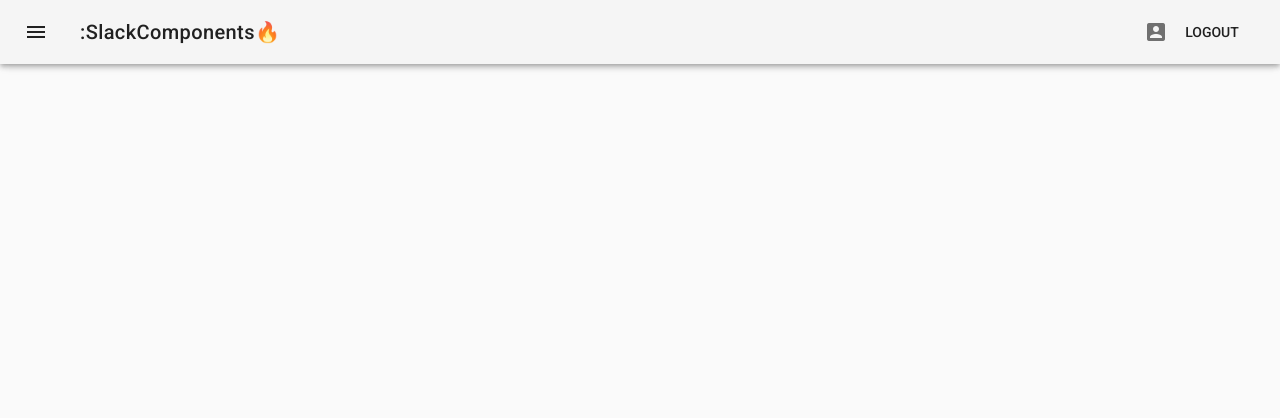
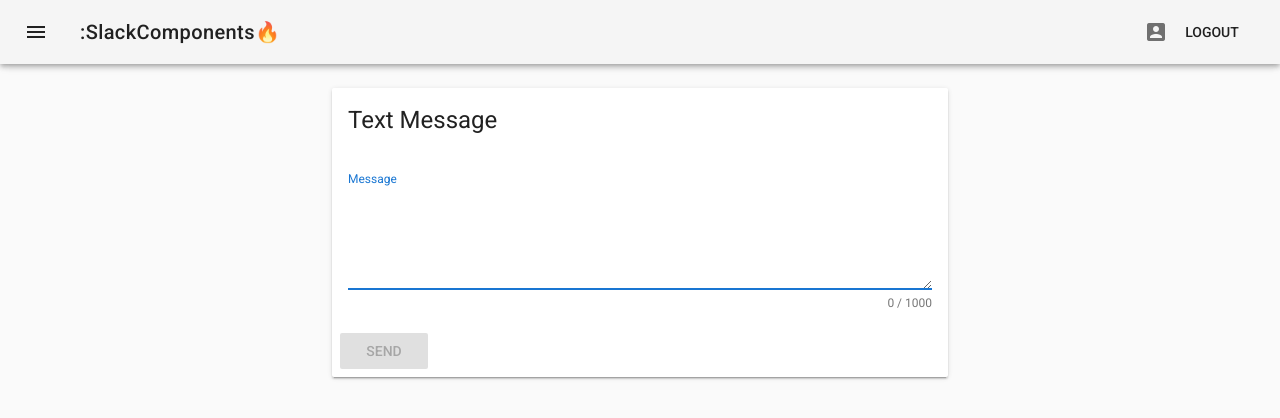
Before and after one commit to mattiasbpersson/slack-components, a Vue app: page /#/textMessages in a window 1280 px wide. Shown: the top 418 px of the page. Built offline with nearby package versions, Linux system fonts and the light colour scheme; no server answers; sample sign-in values are in the browser's storage; what vuefire would draw is missing.

Commit message:
Updated node modules due to vulnerabilities and updated vuetify version to get v-textarea.

```diff
--- a/package.json
+++ b/package.json
@@ -18,7 +18,7 @@
     "vue": "^2.5.16",
     "vue-router": "^3.0.1",
     "vuefire": "^1.4.5",
-    "vuetify": "^1.0.19"
+    "vuetify": "^1.2.3"
   },
   "devDependencies": {
     "autoprefixer": "^7.1.2",
@@ -54,7 +54,7 @@
     "friendly-errors-webpack-plugin": "^1.6.1",
     "html-webpack-plugin": "^2.30.1",
     "inject-loader": "^3.0.0",
-    "karma": "^2.0.3",
+    "karma": "^3.0.0",
     "karma-coverage": "^1.1.1",
     "karma-mocha": "^1.3.0",
     "karma-phantomjs-launcher": "^1.0.2",
--- a/src/components/persistent/Drawer.vue
+++ b/src/components/persistent/Drawer.vue
@@ -37,6 +37,7 @@ export default {
       // TODO navigate to text message creator
       console.log('Create text message')
       this.isOpen = false
+      this.$router.push({name: 'TextMessages'})
     }
   }
 }
--- a/src/inputValidation.js
+++ b/src/inputValidation.js
@@ -15,6 +15,24 @@ export function nonempty (value) {
  */
 export function minLength (length) {
   return str => str.length >= length || `Min ${length} characters`
+}
+
+/**
+ * maxLength(25) returns a function which can be used as a vuetify input "rule" checking the input is at most 25 characters long
+ * @param length
+ * @returns {function(string): (boolean|string)}
+ */
+export function maxLength (length) {
+  return str => str.length <= length || `Max ${length} characters`
+}
+
+/**
+ * inRange(8, 16) returns a function which can be used as a vuetify input "rule" checking the input is at least 8 ans at most 16 characters long
+ * @param length
+ * @returns {function(string): (boolean|string)}
+ */
+export function inRange (min, max) {
+  return combineRules([minLength(min), maxLength(max)])
 }
 
 /**
@@ -36,11 +54,27 @@ export function isValid (obj) {
   if (!obj.value || !obj.rules) {
     return false
   }
-  for (let i = 0; i < obj.rules.length; i++) {
-    const result = obj.rules[i](obj.value)
-    if (result === false || typeof result === 'string') {
-      return false
-    }
+  return abidesBy(obj.value, combineRules(obj.rules))
+}
+
+/**
+ * Combines an array of rules into one rule which returns the first failure
+ * @param rules The array of rules to combine
+ * @returns {function(*=): boolean}
+ */
+function combineRules (rules) {
+  return (value) => {
+    const failingRule = rules.find(rule => !abidesBy(value, rule))
+    return failingRule ? failingRule(value) : true
   }
-  return true
 }
+
+/**
+ * Checks if a value abides by a rule
+ * @param value the value to check
+ * @param rule The rule to apply
+ * @returns {boolean}
+ */
+function abidesBy (value, rule) {
+  return rule(value) === true
+}
--- /dev/null
+++ b/src/pages/TextMessages.vue
@@ -0,0 +1,47 @@
+<template>
+  <v-form v-model="valid">
+    <v-flex xs12 sm6 offset-sm3>
+      <v-card>
+        <v-card-title class="headline">
+          Text Message
+        </v-card-title>
+        <v-card-text>
+          <v-textarea
+            label="Message"
+            v-model="message.value"
+            :rules="message.rules"
+            autofocus
+            :counter="message.maxLength"
+          />
+        </v-card-text>
+        <v-card-actions>
+          <v-btn @click="send" :disabled="!valid">Send</v-btn>
+        </v-card-actions>
+      </v-card>
+    </v-flex>
+  </v-form>
+</template>
+
+<script>
+import {nonempty, maxLength} from '../inputValidation'
+
+export default {
+  name: 'TextMessages',
+  data () {
+    const maxMessageLength = 1000
+    return {
+      message: {value: '', maxLength: maxMessageLength, rules: [nonempty, maxLength(maxMessageLength)]},
+      valid: false
+    }
+  },
+  methods: {
+    send () {
+      // TODO upload message
+    }
+  }
+}
+</script>
+
+<style scoped>
+
+</style>
--- a/src/router/index.js
+++ b/src/router/index.js
@@ -1,6 +1,7 @@
 import Vue from 'vue'
 import Router from 'vue-router'
 import VueExamples from '../pages/VueExamples'
+import TextMessages from '../pages/TextMessages'
 import Signup from '../pages/Signup'
 import Login from '../pages/Login'
 import UserInfo from '../pages/UserInfo'
@@ -33,6 +34,12 @@ let router = new Router({
       name: 'UserInfo',
       component: UserInfo,
       meta: {requiresAuth: true}
+    },
+    {
+      path: '/textMessages',
+      name: 'TextMessages',
+      component: TextMessages,
+      meta: {requiresAuth: true}
     }
   ]
 })
```
Also changed, not shown: 1 other file (tests, documents, lock files or other folders).
